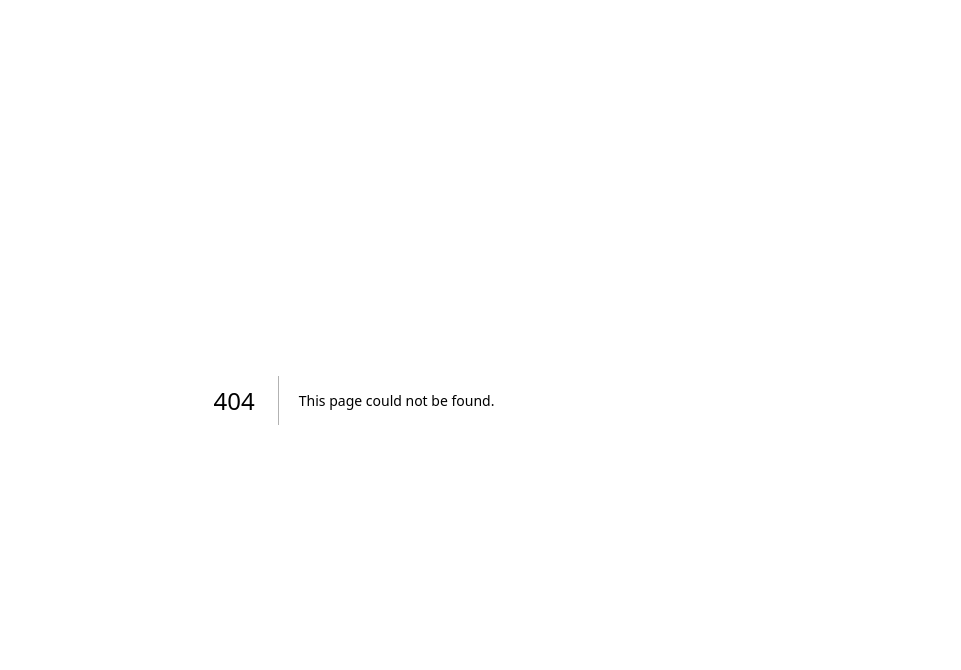
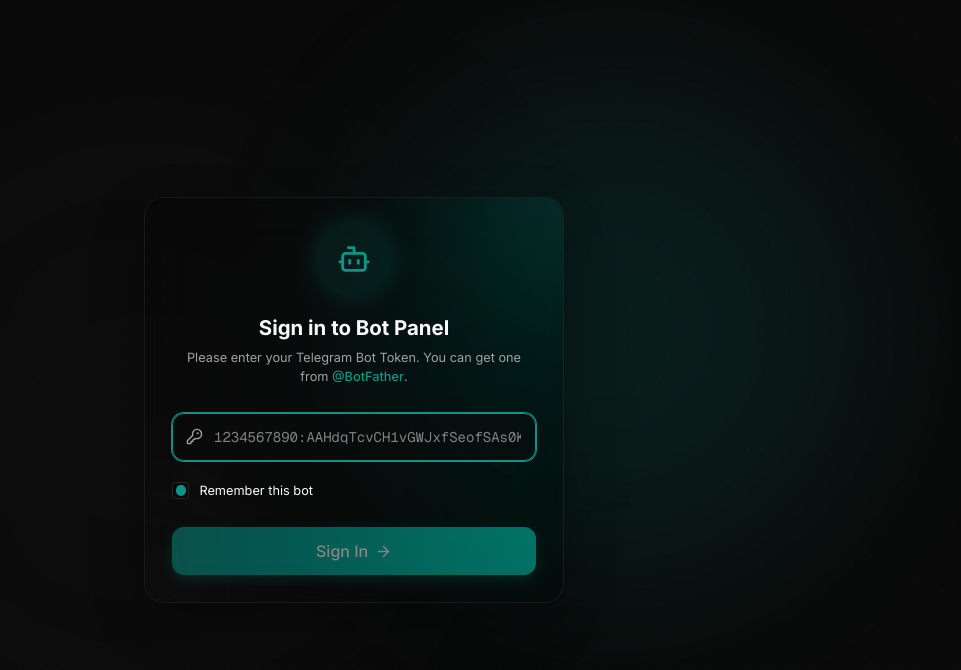
Before and after one commit to pphatdev/telegram-bot, a Next.js app: page /login in a window 1280 px wide. Before the commit this address had no page. Shown: the top 670 px of the page, without its empty margins (286-1247 px from the left). Built offline with nearby package versions, Linux system fonts and the light colour scheme; a web font is replaced by a local one.

Commit message:
feat: implement telegram bot authentication page with login form component

```diff
--- /dev/null
+++ b/src/app/login/page.tsx
@@ -0,0 +1,27 @@
+import { LoginForm } from '@/features/auth/components/login-form';
+
+export default function LoginPage() {
+  return (
+    <main className="min-h-screen w-full flex items-center justify-center bg-background relative overflow-hidden">
+      {/* Premium Background Elements */}
+      <div className="absolute top-0 left-0 w-full h-full bg-chat-pattern opacity-50 pointer-events-none" />
+      <div className="absolute top-[10%] right-[10%] w-[500px] h-[500px] bg-primary/20 rounded-full blur-[100px] pointer-events-none animate-pulse duration-10000" />
+      <div className="absolute bottom-[10%] left-[10%] w-[600px] h-[600px] bg-secondary/20 rounded-full blur-[120px] pointer-events-none animate-pulse duration-7000 delay-1000" />
+
+      {/* Header/Logo (if we want it outside the form) */}
+      {/* <div className="absolute top-8 left-8 flex items-center gap-3">
+        <div className="w-10 h-10 rounded-full bg-primary flex items-center justify-center shadow-lg">
+          <svg className="w-5 h-5 text-white ml-[-2px] mt-[1px]" viewBox="0 0 24 24" fill="currentColor">
+            <path d="M2.067 11.218L21.464 2.127c.854-.427 1.77.307 1.488 1.189l-5.69 17.069c-.276.828-1.428.917-1.854.14L10.96 12.64 3.167 12.87c-.896.027-1.393-1.01-.735-1.638l-4.148-3.056c-.76-.56-1.077-1.474-.836-2.222 1.341-4.024 4.542-6.52 7.747-6.52 1.95 0 3.738.835 5.093 2.17.658-.629 1.155-1.666.259-1.638L2.067 11.218z" opacity="0.8" />
+            <path d="M2.067 11.218c-.68.252-1.026 1.002-.821 1.68l3.195 9.584c.243.729 1.258.828 1.674.146l3.864-6.44-8.083-4.85 1.096-3.284 10.144 6.086 4.606 3.454c.734.551 1.791.134 2.05-.72l2.368-7.892-20.1 8.24z" />
+          </svg>
+        </div>
+        <span className="font-bold text-xl tracking-tight text-foreground">Telegram</span>
+      </div> */}
+
+      <div className="z-10 w-full px-4 flex justify-center">
+        <LoginForm />
+      </div>
+    </main>
+  );
+}
--- /dev/null
+++ b/src/features/auth/components/login-form.tsx
@@ -0,0 +1,86 @@
+"use client";
+
+import React, { useState } from 'react';
+import { Bot, ArrowRight, Loader2, KeyRound } from 'lucide-react';
+import { cn } from '@/lib/utils';
+
+export function LoginForm() {
+  const [isLoading, setIsLoading] = useState(false);
+  const [token, setToken] = useState('');
+
+  const handleLogin = (e: React.FormEvent) => {
+    e.preventDefault();
+    if (token.length > 20) {
+      setIsLoading(true);
+      // Simulate API call to validate the bot token
+      setTimeout(() => {
+        setIsLoading(false);
+        window.location.href = '/'; // redirect to main app
+      }, 1500);
+    }
+  };
+
+  return (
+    <div className="w-full max-w-[420px] glass rounded-3xl p-8 shadow-2xl relative overflow-hidden animate-in fade-in zoom-in-95 duration-500">
+      {/* Decorative background gradients */}
+      <div className="absolute -top-32 -right-32 w-64 h-64 bg-primary/20 rounded-full blur-3xl pointer-events-none" />
+      <div className="absolute -bottom-32 -left-32 w-64 h-64 bg-secondary/20 rounded-full blur-3xl pointer-events-none" />
+
+      <div className="relative z-10 flex flex-col items-center">
+        <div className="w-20 h-20 rounded-full bg-primary/10 flex items-center justify-center mb-6 shadow-[0_0_30px_rgba(13,148,136,0.3)]">
+          <Bot className="w-10 h-10 text-primary" />
+        </div>
+
+        <h1 className="text-2xl font-bold text-foreground mb-2 text-center">
+          Sign in to Bot Panel
+        </h1>
+        <p className="text-muted-foreground text-center mb-8 text-[15px]">
+          Please enter your Telegram Bot Token. You can get one from <a href="https://t.me/BotFather" target="_blank" rel="noopener noreferrer" className="text-primary hover:underline font-medium">@BotFather</a>.
+        </p>
+
+        <form onSubmit={handleLogin} className="w-full">
+          <div className="flex flex-col gap-4 mb-8">
+            <div className="relative">
+              <div className="absolute inset-y-0 left-0 pl-4 flex items-center pointer-events-none">
+                <KeyRound className="w-5 h-5 text-muted-foreground" />
+              </div>
+              <input
+                type="text"
+                value={token}
+                onChange={(e) => setToken(e.target.value)}
+                placeholder="1234567890:AAHdqTcvCH1vGWJxfSeofSAs0K5PALDsawa"
+                className="w-full h-14 pl-12 pr-4 rounded-xl bg-background/50 border border-border focus:border-primary focus:ring-1 focus:ring-primary outline-none transition-all text-[14px] font-mono"
+                autoFocus
+                spellCheck={false}
+              />
+            </div>
+
+            <label className="flex items-center gap-3 cursor-pointer group mt-2">
+              <div className="w-5 h-5 rounded border border-border flex items-center justify-center group-hover:border-primary transition-colors bg-background/50">
+                <div className="w-3 h-3 bg-primary rounded-sm opacity-100" />
+              </div>
+              <span className="text-[15px] text-foreground select-none">Remember this bot</span>
+            </label>
+          </div>
+
+          <button
+            type="submit"
+            disabled={isLoading || token.length < 20}
+            className="group relative w-full h-14 rounded-xl bg-gradient-to-r from-primary to-teal-400 text-primary-foreground font-medium text-[16px] transition-all flex items-center justify-center gap-2 disabled:opacity-50 disabled:cursor-not-allowed shadow-[0_4px_14px_rgba(13,148,136,0.4)] hover:shadow-[0_6px_25px_rgba(13,148,136,0.6)] active:scale-[0.98] overflow-hidden"
+          >
+            <div className="absolute inset-0 -translate-x-full bg-gradient-to-r from-transparent via-white/20 to-transparent transition-transform duration-1000 group-hover:translate-x-full" />
+
+            {isLoading ? (
+              <Loader2 className="w-5 h-5 animate-spin relative z-10" />
+            ) : (
+              <span className="flex items-center gap-2 relative z-10">
+                Sign In
+                <ArrowRight className="w-5 h-5 transition-transform duration-300 group-hover:translate-x-1" />
+              </span>
+            )}
+          </button>
+        </form>
+      </div>
+    </div>
+  );
+}
```
